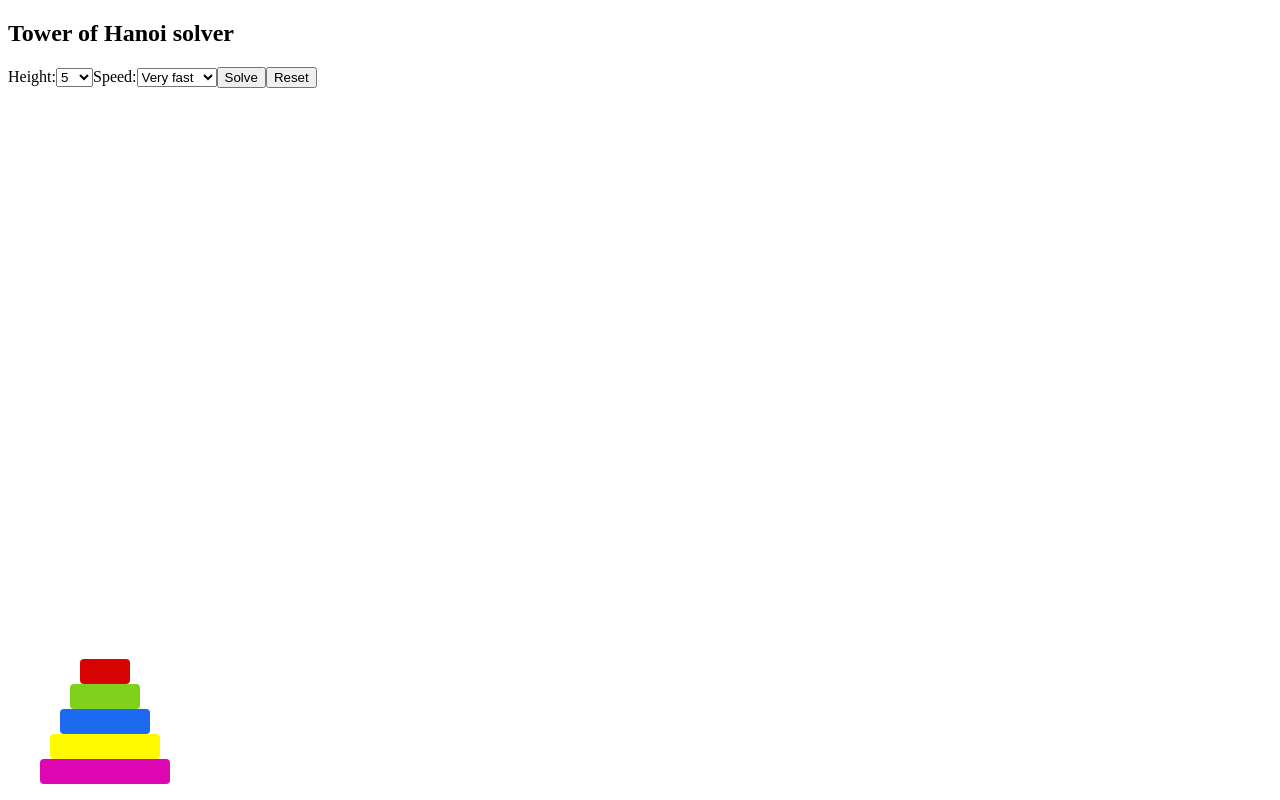
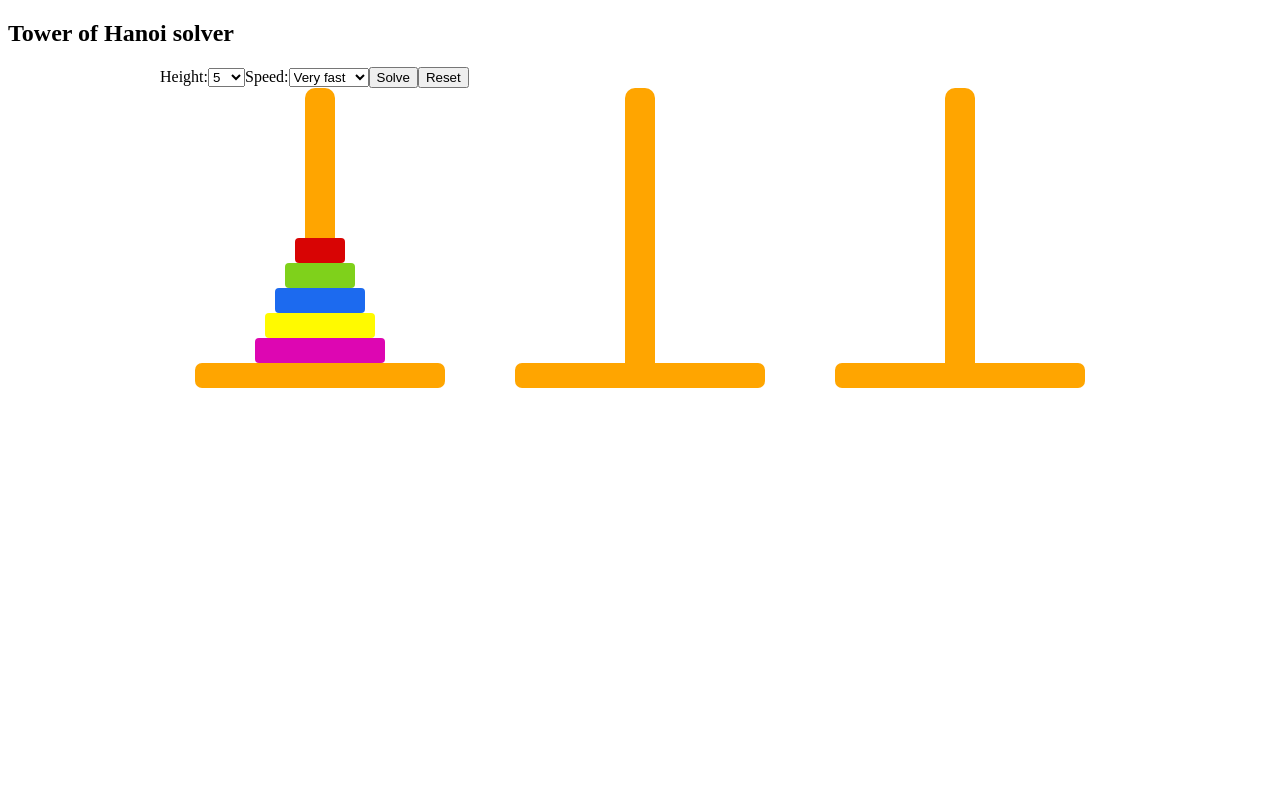
Before and after one commit to AmirF27/tower-of-hanoi, an Angular app: page / in a window 1280 px wide. Built offline with nearby package versions, Linux system fonts and the light colour scheme.

Commit message:
Add pegs and properly align disk stacks

```diff
--- a/src/app/tower-of-hanoi/tower-of-hanoi.component.html
+++ b/src/app/tower-of-hanoi/tower-of-hanoi.component.html
@@ -1,15 +1,5 @@
-<div class="peg peg--left"></div>
-<div class="peg peg--middle"></div>
-<div class="peg peg--right"></div>
-
-<ng-container *ngFor="let stack of stacks; let i = index">
-  <ul *ngIf="stack.length > 0" class="stack stack--{{stackNames[i]}}">
-    <li *ngFor="let disk of stack"
-      class="disk disk--{{disk}} animation-speed-{{delay}}">
-    </li>
-  </ul>
-</ng-container>
-
+<main>
+  <div class="controls">
     <label for="height">Height:</label>
     <select [(ngModel)]="height"
       (change)="reset()"
@@ -43,3 +33,20 @@
       class="button button--secondary">
       Reset
     </button>
+  </div>
+
+  <div class="puzzle">
+    <div *ngFor="let stack of stacks; let i = index"
+      class="tower">
+      <div class="peg"></div>
+      <div class="peg-base"></div>
+      <div *ngIf="stack.length > 0" class="stack">
+        <ul class="disk-group">
+          <li *ngFor="let disk of stack"
+            class="disk disk--{{disk}} animation-speed-{{delay}}">
+          </li>
+        </ul>
+      </div>
+    </div>
+  </div>
+</main>
--- a/src/app/tower-of-hanoi/tower-of-hanoi.component.scss
+++ b/src/app/tower-of-hanoi/tower-of-hanoi.component.scss
@@ -1,54 +1,76 @@
 @import '../../assets/scss/variables';
+@import '../../assets/scss/functions';
+@import '../../assets/scss/mixins';
 
-// .peg {
-//   background: $peg-color;
-//   display: inline-block;
-//   height: $peg-height;
-//   margin: $peg-width;
-//   width: $peg-width;
-// }
+.puzzle {
+  height: $peg-height;
+}
 
-.stack {
+.tower {
+  bottom: 0;
+  display: inline-block;
+  height: $peg-height;
+  position: relative;
+  width: $tower-width;
+}
+
+.peg {
+  @include rounded-borders($peg-border-radius, (top-left, top-right));
+
+  background: $peg-color;
   bottom: 0;
   display: inline-block;
   left: 0;
-  list-style-type: none;
+  margin: 0 auto;
+  right:0;
   position: absolute;
-  transition: left 0.3s;
+  top: 0;
+  width: $peg-width;
 }
 
-// @keyframes left-to-right {
-//   from {
-//     left: 0;
-//   }
-//
-//   to {
-//     left: 200px;
-//   }
-// }
+.peg-base {
+  @include rounded-borders($peg-base-border-radius);
 
-.stack--middle {
-  left: 300px;
+  background: $peg-color;
+  bottom: 0;
+  display: inline-block;
+  height: $peg-base-height;
+  left: 0;
+  margin: 0 auto;
+  right:0;
+  position: absolute;
+  width: $peg-base-width;
 }
 
-.stack--right {
-  left: 600px;
+.stack {
+  bottom: $peg-base-height;
+  display: inline-block;
+  left: 0;
+  position: absolute;
+  right: 0;
+  transition: left 0.3s;
+  top: 0;
+}
 
-  // animation-name: left-to-right;
-  // animation-duration: 0.3s;
-  // animation-fill-mode: forwards;
+.disk-group {
+  bottom: 0;
+  left: 0;
+  list-style-type: none;
+  margin: 0 auto;
+  padding: 0;
+  position: absolute;
+  right: 0;
 }
 
 .disk {
   border-radius: $disk-border-radius;
   height: $disk-height;
   margin: 0 auto;
-  position: relative;
 }
 
 @for $i from 1 through 10 {
   .disk--#{$i} {
     background: nth($disk-colors, $i);
-    width: $disk-min-width + ($disk-width-factor * ($i - 1));
+    width: calculate-disk-width($i);
   }
 }
--- a/src/app/tower-of-hanoi/tower-of-hanoi.component.ts
+++ b/src/app/tower-of-hanoi/tower-of-hanoi.component.ts
@@ -21,12 +21,6 @@ export class TowerOfHanoiComponent implements OnInit {
 
   private solving: boolean = false;
   private solved: boolean = false;
-  // for use with naming CSS classes for the stacks
-  private stackNames = [
-    'left',
-    'middle',
-    'right'
-  ];
   private speeds = [
     'Very fast',
     'Fast',
--- /dev/null
+++ b/src/assets/scss/_functions.scss
@@ -0,0 +1,5 @@
+@import 'variables';
+
+@function calculate-disk-width($i) {
+  @return $disk-min-width + $disk-width-factor * ($i - 1);
+}
--- /dev/null
+++ b/src/assets/scss/_mixins.scss
@@ -0,0 +1,9 @@
+@mixin rounded-borders($amount, $sides: null) {
+  @if $sides {
+    @each $side in $sides {
+      border-#{$side}-radius: $amount;
+    }
+  } @else {
+    border-radius: $amount;
+  }
+}
--- a/src/assets/scss/_variables.scss
+++ b/src/assets/scss/_variables.scss
@@ -1,11 +1,10 @@
-$peg-width: 80px;
-$peg-height: 400px;
-$peg-color: orange;
+$main-width: 960px;
 
 $disk-border-radius: 4px;
 $disk-height: 25px;
 $disk-min-width: $disk-height * 2;
 $disk-width-factor: 20;
+$max-disks: 10;
 $disk-colors: (
   #d80404, // disk 1 - red
   #7fd11b, // disk 2 - green
@@ -18,3 +17,15 @@ $disk-colors: (
   #849610, // disk 9 - olive
   #ffaa00  // disk 10 - orange
 );
+
+$peg-border-radius: 10px;
+$peg-width: $disk-min-width - $disk-width-factor;
+$peg-height: $disk-height * $max-disks + $disk-height * 2;
+$peg-color: orange;
+
+$peg-base-border-radius: 7px;
+$peg-base-height: $disk-height;
+$peg-base-width: $disk-min-width + $disk-width-factor * $max-disks;
+
+$tower-height: $disk-height * $max-disks;
+$tower-width: $main-width / 3;
--- a/src/styles.scss
+++ b/src/styles.scss
@@ -1 +1,7 @@
-/* You can add global styles to this file, and also import other style files */
+@import 'assets/scss/variables';
+
+main {
+  margin: 0 auto;
+  position: relative;
+  width: $main-width;
+}
```
Lines whose indentation alone changed are shown as unchanged.
